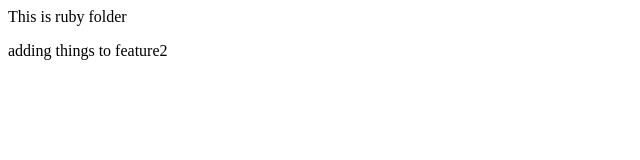
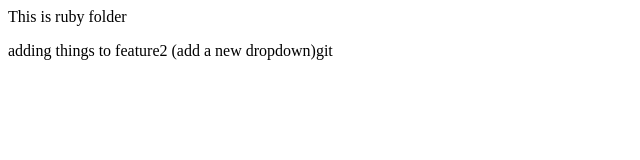
Before and after one commit to sumukhgs/Ruby, a plain HTML site: page index.html in a window 1280 px wide. Shown: the whole page, without its empty margins (0-640 px from the left). Drawn offline with Linux system fonts and the light colour scheme.

```diff
--- a/index.html
+++ b/index.html
@@ -1,4 +1,4 @@
 <html>
     <head>This is ruby folder</head>
-    <p>adding things to feature2</p>
+    <p>adding things to feature2 (add a new dropdown)git </p>
 </html>
```
